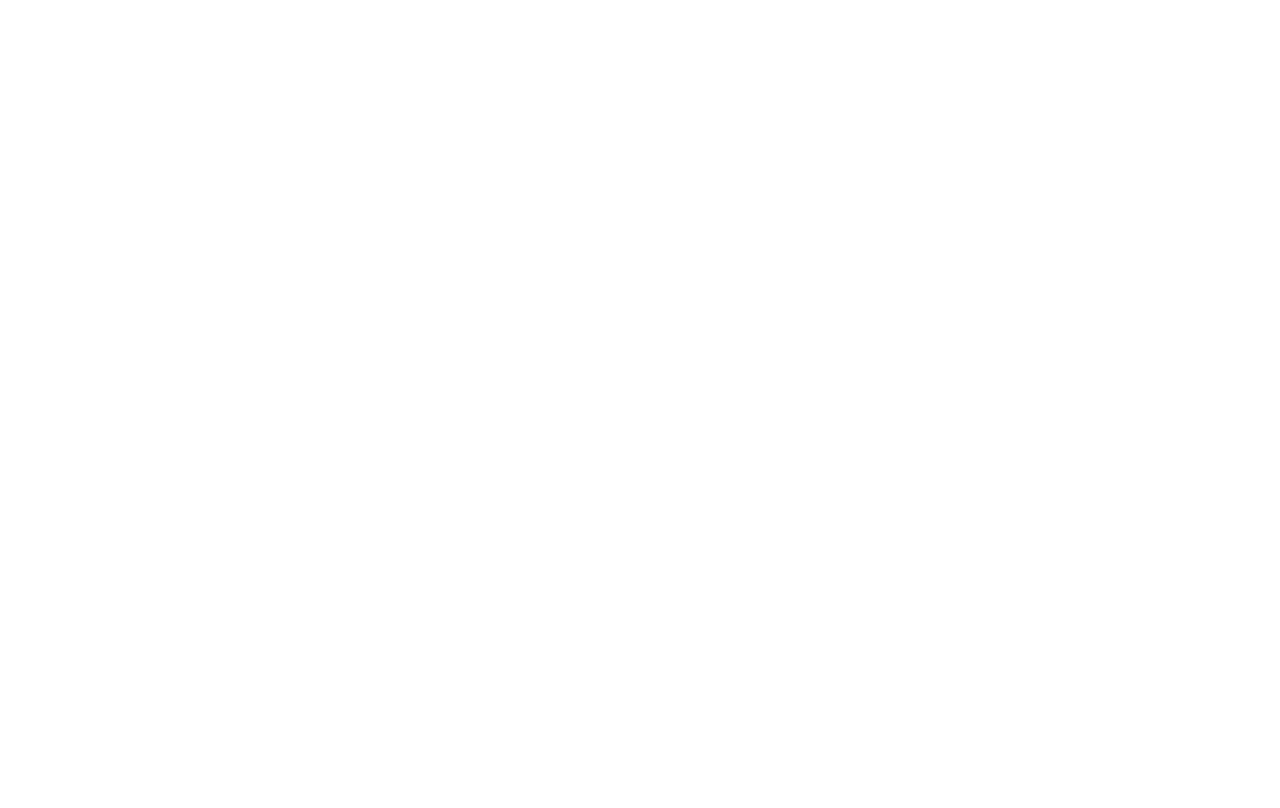
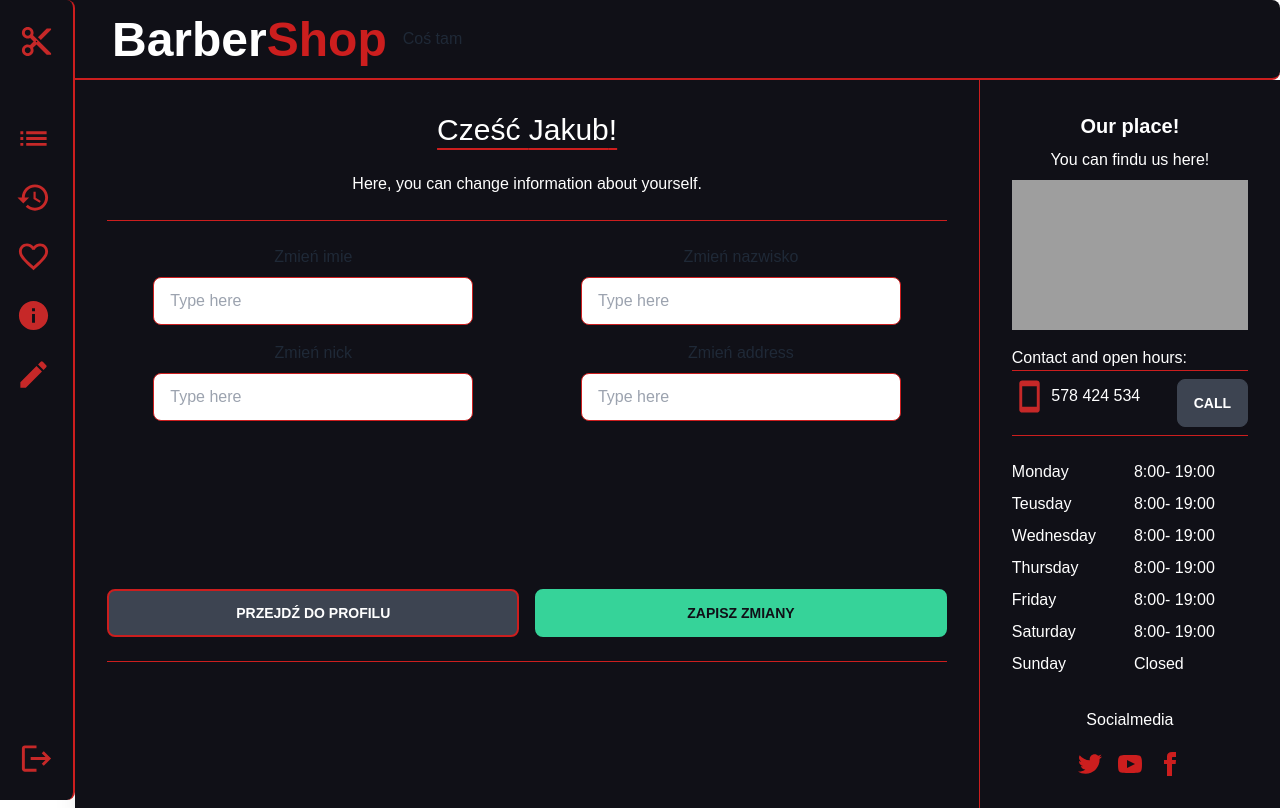
Before and after one commit to SamSepi0l-H3ll0-Fi3ND/BarberShop---Engineering-level, a React (Create React App) app: page /dashboard/useredit in a window 1280 px wide. Before the commit this address had no page. Built offline with nearby package versions, Linux system fonts and the light colour scheme; grey boxes are pictures that could not be loaded.

Commit message:
Fully worked dashboard!

```diff
--- a/src/App.js
+++ b/src/App.js
@@ -4,14 +4,28 @@
 import LogIn from "./Pages/LogIn";
 import Register from "./Pages/Register";
 import Dashboard from "./Pages/Dashboard";
+import { Favorite } from "@mui/icons-material";
+import Favourite from "./Components/User/Favourite";
+import History from "./Components/User/History";
+import UserInfo from "./Components/User/UserInfo";
+import ServicesList from "./Components/User/ServicesList";
+import EditUserInfo from "./Components/User/EditUserInfo";
 function App() {
+  const byleco = true;
   return (
     <Router>
       <Routes>
-        <Route path="/" exact element={<HeroPage />} />
-        <Route path="/login" element={<LogIn />} />
-        <Route path="/register" element={<Register />} />
-        <Route path="/dashboard" element={<Dashboard />} />
+        <Route path="" exact element={<HeroPage />} />
+        <Route path="login" element={<LogIn />} />
+        <Route path="register" element={<Register />} />
+        <Route path="dashboard" element={<Dashboard />}>
+          {byleco && <Route path="userinfo" element={<UserInfo />} />}
+          <Route path="useredit" element={<EditUserInfo />} />
+          <Route path="services" element={<ServicesList />} />
+          <Route path="favourite" element={<Favourite />} />
+          <Route path="history" element={<History />} />
+        </Route>
+        <Route path="*" element={<div>Not found</div>} />
       </Routes>
     </Router>
   );
--- a/src/Components/LoginForm.js
+++ b/src/Components/LoginForm.js
@@ -1,3 +1,5 @@
+import { Link } from "react-router-dom";
+
 const LoginForm = () => {
   return (
     <div class="form-control space-y-4">
@@ -11,9 +13,14 @@
       </label>
       <label class="input-group input-group-vertical ">
         <span>Password</span>
-        <input type="password" class="input input-group-vertical border-main-red" />
+        <input
+          type="password"
+          class="input input-group-vertical border-main-red"
+        />
       </label>
-      <button class="btn btn-ghost border-main-red">Log in</button>
+      <Link to="../dashboard">
+        <button class="btn btn-ghost border-main-red">Log in</button>
+      </Link>
     </div>
   );
 };
--- a/src/Components/Sidebar.js
+++ b/src/Components/Sidebar.js
@@ -1,4 +1,3 @@
-import Logo from "./Logo";
 import ContentCutIcon from "@mui/icons-material/ContentCut";
 import LogoutIcon from "@mui/icons-material/Logout";
 import InfoIcon from "@mui/icons-material/Info";
@@ -7,6 +6,7 @@
 import ListIcon from "@mui/icons-material/List";
 import HistoryIcon from "@mui/icons-material/History";
 import FavoriteBorderIcon from "@mui/icons-material/FavoriteBorder";
+import { Link } from "react-router-dom";
 const Sidebar = () => {
   return (
     // <div className="flex justify-start gap-4 flex-row w-full bg-main-dark h-20 border-main-red border-b-2 border-l-0 border-t-0 rounded-r-lg">
@@ -16,32 +16,42 @@
         sx={{ color: red[800] }}
         className="self-center mt-6 cursor-pointer "
       ></ContentCutIcon>
-        <div className="flex flex-col -mt-72 gap-6">
+      <div className="flex flex-col ml-4 -mt-72 gap-6">
+        <Link to="/dashboard/services">
           <ListIcon
             fontSize="large"
             className="self-center cursor-pointer "
             sx={{ color: red[800] }}
           ></ListIcon>
+        </Link>
+        <Link to="/dashboard/history">
           <HistoryIcon
             fontSize="large"
             className="self-center cursor-pointer"
             sx={{ color: red[800] }}
           ></HistoryIcon>
+        </Link>
+        <Link to="/dashboard/favourite">
           <FavoriteBorderIcon
             fontSize="large"
             className="self-center cursor-pointer"
             sx={{ color: red[800] }}
           ></FavoriteBorderIcon>
+        </Link>
+        <Link to="/dashboard/userinfo">
           <InfoIcon
             fontSize="large"
             className="self-center cursor-pointer"
             sx={{ color: red[800] }}
           ></InfoIcon>
+        </Link>
+        <Link to="/dashboard/useredit">
           <EditIcon
             fontSize="large"
             className="self-center cursor-pointer"
             sx={{ color: red[800] }}
           ></EditIcon>
+        </Link>
       </div>
       <div className="text-lg text-center">
         <LogoutIcon
@@ -51,7 +61,6 @@
         ></LogoutIcon>
       </div>
     </div>
-
   );
 };
 
--- a/src/Components/User/EditUserInfo.js
+++ b/src/Components/User/EditUserInfo.js
@@ -25,7 +25,7 @@
               <input
                 type="text"
                 placeholder="Type here"
-                class="input input-bordered border-main-red w-full input-info max-w-xs"
+                className="input input-bordered border-main-red w-full input-info max-w-xs"
               />
             </p>
           </div>
@@ -35,7 +35,7 @@
               <input
                 type="text"
                 placeholder="Type here"
-                class="input input-bordered border-main-red w-full input-info max-w-xs"
+                className="input input-bordered border-main-red w-full input-info max-w-xs"
               />{" "}
             </p>
           </div>
@@ -45,7 +45,7 @@
               <input
                 type="text"
                 placeholder="Type here"
-                class="input input-bordered border-main-red w-full input-info max-w-xs"
+                className="input input-bordered border-main-red w-full input-info max-w-xs"
               />
             </p>
           </div>
@@ -55,7 +55,7 @@
               <input
                 type="text"
                 placeholder="Type here"
-                class="input input-bordered border-main-red input-info w-full max-w-xs"
+                className="input input-bordered border-main-red input-info w-full max-w-xs"
               />{" "}
             </p>
           </div>
--- a/src/Components/User/ServicesList.js
+++ b/src/Components/User/ServicesList.js
@@ -9,8 +9,6 @@
         <p className="text-xl mt-2 mb-4"> What you need? We have it!</p>
        <Service></Service>
        <Service></Service>
-       <Service></Service>
-       <Service></Service>
 
       </div>
     </div>
--- a/src/Components/User/UserInfo.js
+++ b/src/Components/User/UserInfo.js
@@ -9,7 +9,7 @@
   return (
     <>
       <>
-        <div class="card w-9/12 bg-main-dark rounded-yes shadow-xl lg:">
+        <div class="card w-9/12 bg-main-dark rounded-none shadow-xl lg:">
           <div class="flex flex-col space-y-4 card-body">
             <h2 class="text-white text-center text-3xl underline  decoration-main-red underline-offset-8">
               Cześć {user.firstName}!
--- a/src/Pages/Dashboard.js
+++ b/src/Pages/Dashboard.js
@@ -7,6 +7,7 @@
 import Appointment from "../Components/Appointment";
 import DashboardNavbar from "../Components/DashboardNavbar";
 import ServicesList from "../Components/User/ServicesList";
+import { Outlet } from "react-router-dom";
 
 const Dashboard = () => {
   return (
@@ -14,7 +15,7 @@
       <DashboardNavbar></DashboardNavbar>
       <div className="flex flex-nowrap w-full">
         <Sidebar></Sidebar>
-        <ServicesList></ServicesList>
+        <Outlet />
         <DashboardInfo></DashboardInfo>
       </div>
     </div>
```
Lines whose indentation alone changed are shown as unchanged.
